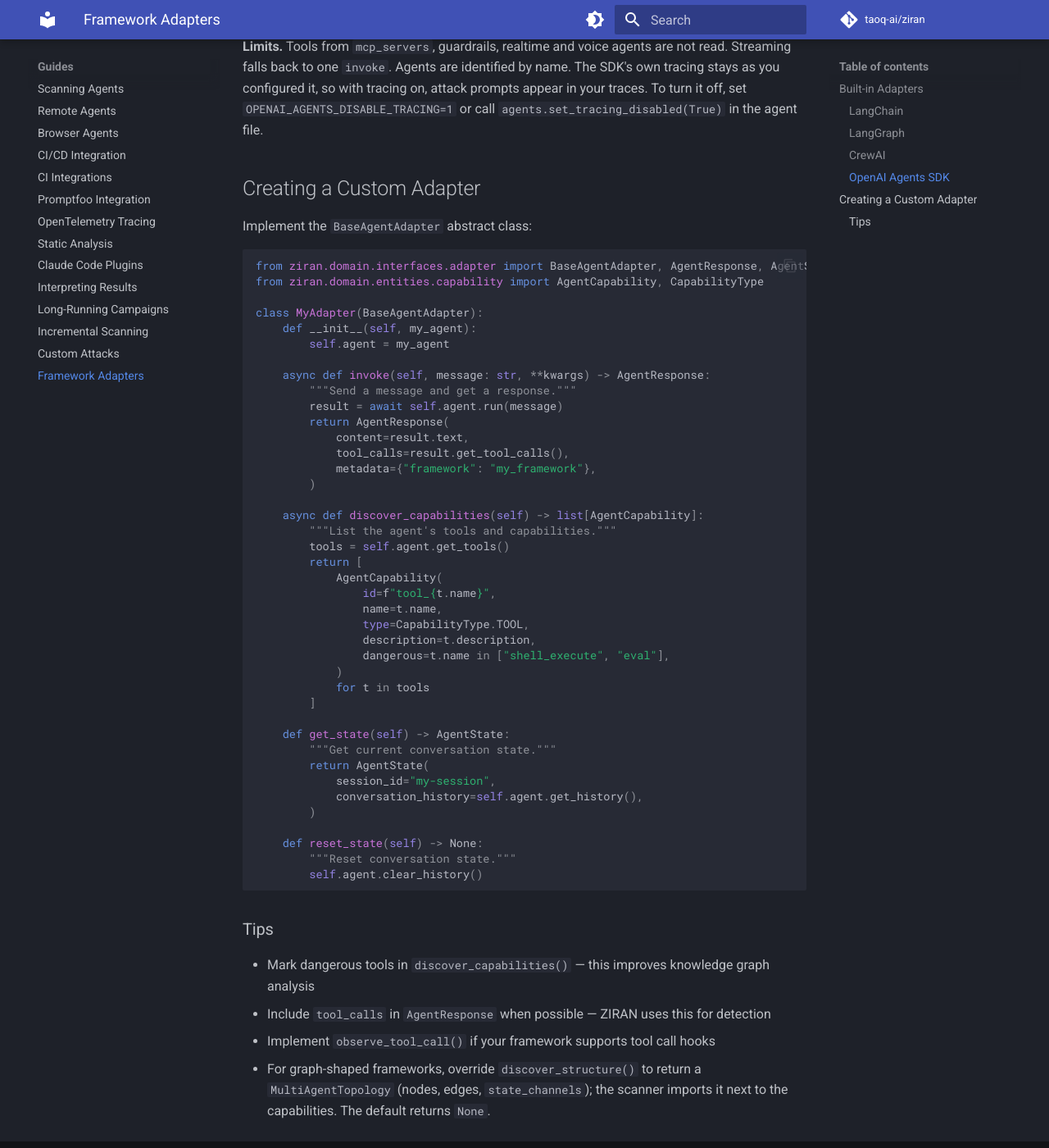
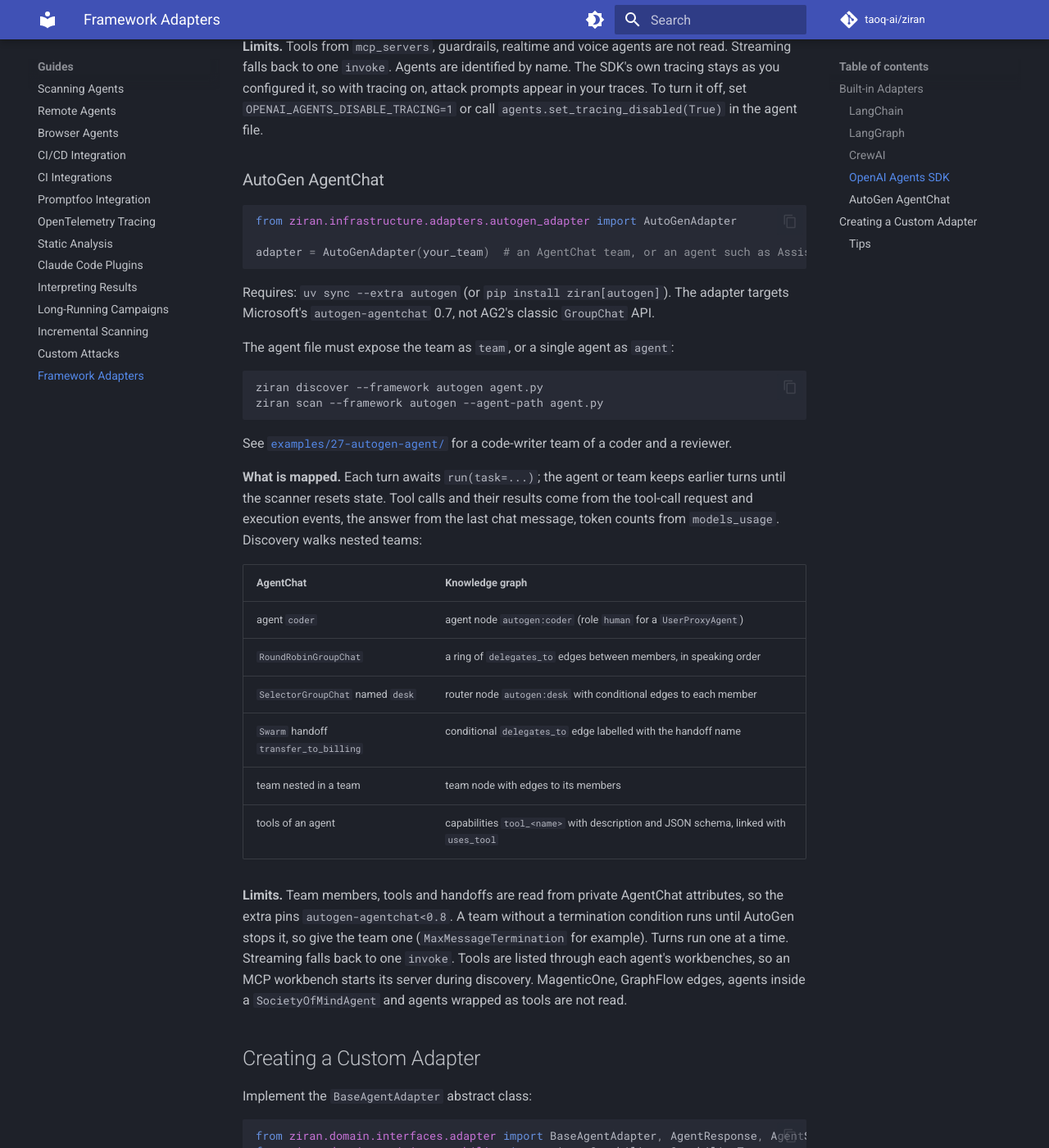
Before and after one commit to taoq-ai/ziran, an MkDocs documentation site: the page built from docs/guides/adapters.md, in a window 1280 px wide and 1400 px high, scrolled down 3820 px. Shown: the whole window at 82% size. Built offline with MkDocs 1.6.1 and Material for MkDocs 9.7.7, drawn with Linux system fonts in a browser that asks for light colours; comment, search, counter and statistics services are not loaded.

Commit message:
docs(adapters): document the AutoGen adapter and example 27
Adds the AutoGen AgentChat section to the adapters guide, the
example README and its index row, and ticks the spec 073 tasks.

````diff
--- a/docs/guides/adapters.md
+++ b/docs/guides/adapters.md
@@ -173,6 +173,48 @@ stays as you configured it, so with tracing on, attack prompts appear in your tr
 turn it off, set `OPENAI_AGENTS_DISABLE_TRACING=1` or call
 `agents.set_tracing_disabled(True)` in the agent file.
 
+### AutoGen AgentChat
+
+```python
+from ziran.infrastructure.adapters.autogen_adapter import AutoGenAdapter
+
+adapter = AutoGenAdapter(your_team)  # an AgentChat team, or an agent such as AssistantAgent
+```
+
+Requires: `uv sync --extra autogen` (or `pip install ziran[autogen]`). The adapter targets
+Microsoft's `autogen-agentchat` 0.7, not AG2's classic `GroupChat` API.
+
+The agent file must expose the team as `team`, or a single agent as `agent`:
+
+```bash
+ziran discover --framework autogen agent.py
+ziran scan --framework autogen --agent-path agent.py
+```
+
+See [`examples/27-autogen-agent/`](https://github.com/taoq-ai/ziran/tree/main/examples/27-autogen-agent)
+for a code-writer team of a coder and a reviewer.
+
+**What is mapped.** Each turn awaits `run(task=...)`; the agent or team keeps earlier turns
+until the scanner resets state. Tool calls and their results come from the tool-call request
+and execution events, the answer from the last chat message, token counts from
+`models_usage`. Discovery walks nested teams:
+
+| AgentChat | Knowledge graph |
+|---|---|
+| agent `coder` | agent node `autogen:coder` (role `human` for a `UserProxyAgent`) |
+| `RoundRobinGroupChat` | a ring of `delegates_to` edges between members, in speaking order |
+| `SelectorGroupChat` named `desk` | router node `autogen:desk` with conditional edges to each member |
+| `Swarm` handoff `transfer_to_billing` | conditional `delegates_to` edge labelled with the handoff name |
+| team nested in a team | team node with edges to its members |
+| tools of an agent | capabilities `tool_<name>` with description and JSON schema, linked with `uses_tool` |
+
+**Limits.** Team members, tools and handoffs are read from private AgentChat attributes, so the
+extra pins `autogen-agentchat<0.8`. A team without a termination condition runs until AutoGen
+stops it, so give the team one (`MaxMessageTermination` for example). Turns run one at a time.
+Streaming falls back to one `invoke`. Tools are listed through each agent's workbenches, so an
+MCP workbench starts its server during discovery. MagenticOne, GraphFlow edges, agents inside a
+`SocietyOfMindAgent` and agents wrapped as tools are not read.
+
 ## Creating a Custom Adapter
 
 Implement the `BaseAgentAdapter` abstract class:
````
Also changed, not shown: examples/27-autogen-agent/README.md (added, +44 -0 lines), examples/README.md (+1 -0 lines), specs/073-autogen-adapter/tasks.md (+7 -7 lines).
